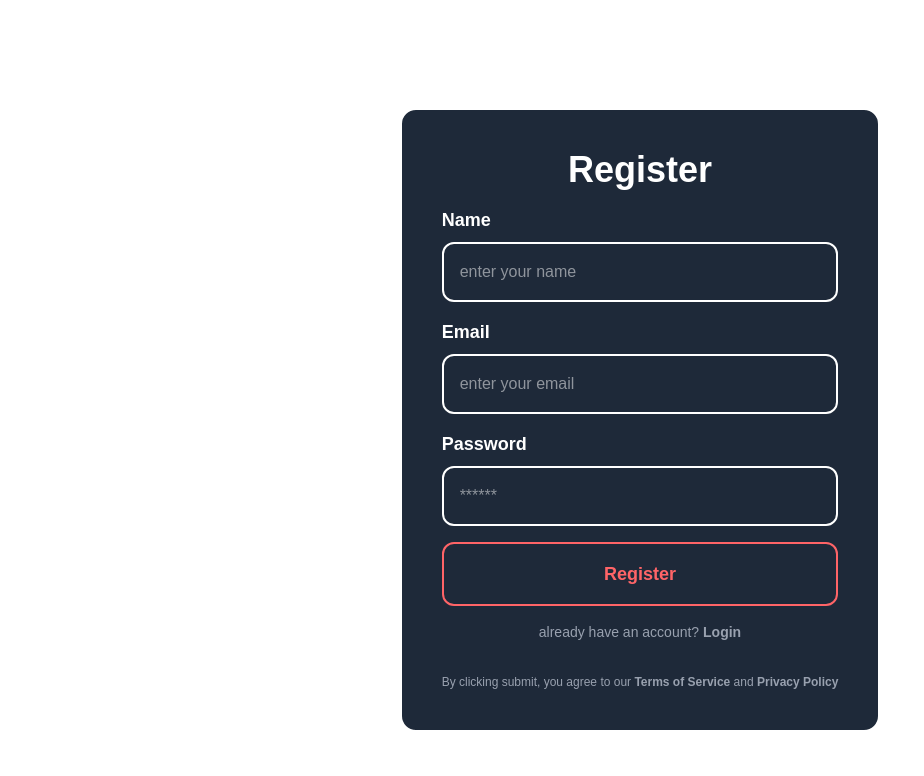
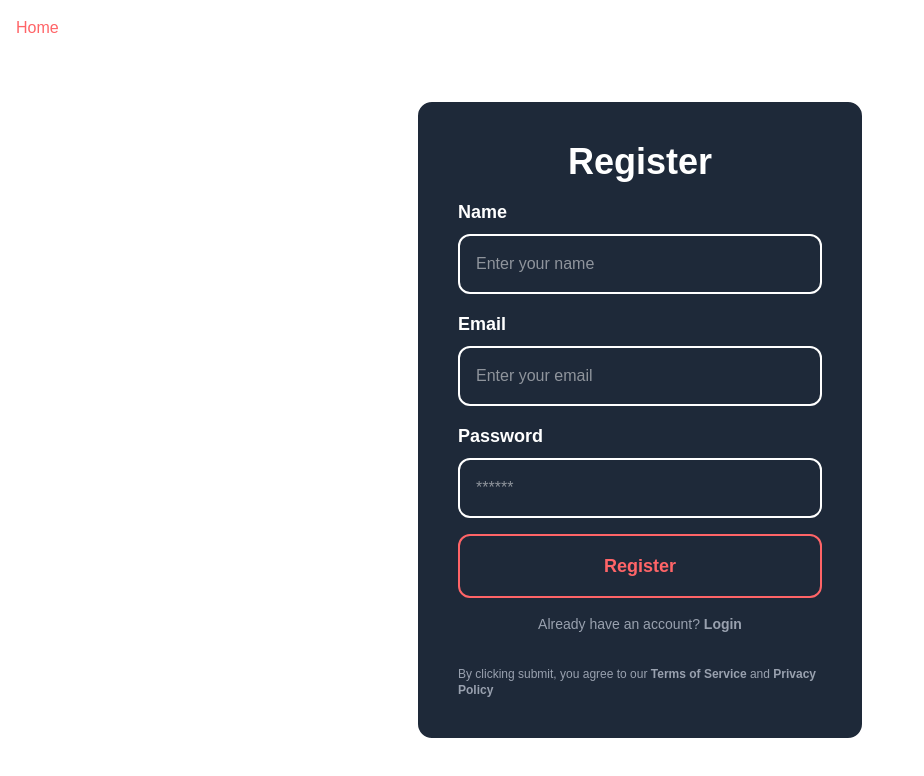
Before and after one commit to Abhya1559/authentication, a Next.js app: page /register in a window 1280 px wide. Shown: the top 776 px of the page, without its empty margins (0-924 px from the left). Built offline with nearby package versions, Linux system fonts and the light colour scheme.

Commit message:
done some work

```diff
--- a/app/(Auth)/login/page.tsx
+++ b/app/(Auth)/login/page.tsx
@@ -3,6 +3,9 @@ import Link from "next/link";
 export default function Login() {
   return (
     <div className="flex justify-center items-center min-h-screen  text-white">
+      <Link rel="stylesheet" href="/" className="absolute top-4 left-4 text-blue-500 hover:text-blue-700 ml-2">
+        Home
+      </Link>
       <form
         action=""
         className="flex mt-10 flex-col gap-4 border-2 rounded-2xl p-10 bg-gray-800 w-full max-w-md"
@@ -15,26 +18,27 @@ export default function Login() {
           </label>
           <input
             id="email"
+            name="email"
             type="email"
+            className="border-2 rounded-xl p-4 "
+            placeholder="Enter your email"
+            autoComplete="off"
             required
-            className="border-2 rounded-2xl p-4 text-black"
           />
         </div>
 
         <div className="flex flex-col gap-2">
-          <div className="flex justify-between items-center">
-            <label htmlFor="password" className="font-semibold text-lg">
-              Password
-            </label>
-            <a href="#" className="hover:text-orange-400 text-sm">
-              Forgot Password
-            </a>
-          </div>
+          <label htmlFor="password" className="font-semibold text-lg">
+            Password
+          </label>
           <input
             id="password"
+            name="password"
             type="password"
+            className="border-2 rounded-xl p-4 "
+            placeholder="******"
+            autoComplete="new-password"
             required
-            className="border-2 rounded-2xl p-4 text-black"
           />
         </div>
 
@@ -47,7 +51,10 @@ export default function Login() {
 
         <p className="text-center text-gray-400 text-sm">
           Don&apos;t have an account?{" "}
-          <Link href="/register" className="font-semibold hover:text-orange-400">
+          <Link
+            href="/register"
+            className="font-semibold hover:text-orange-400"
+          >
             Register
           </Link>
         </p>
--- a/app/(Auth)/register/page.tsx
+++ b/app/(Auth)/register/page.tsx
@@ -3,34 +3,67 @@ import Link from "next/link";
 export default function Register() {
   return (
     <div className="flex justify-center items-center min-h-screen text-white">
+      <Link href="/" className="absolute top-4 left-4 text-red-400 hover:text-red-600">Home</Link>
       <form
         action=""
-        className="flex mt-10 flex-col gap-4 border-2 rounded-2xl p-10 bg-gray-800 max-wd-md"
+        className="flex mt-10 flex-col gap-4 border-2 rounded-2xl p-10 bg-gray-800 max-w-md w-full"
       >
         <h1 className="font-bold text-4xl text-center">Register</h1>
+
         <div className="flex flex-col gap-2">
           <label htmlFor="name" className="font-semibold text-lg">
             Name
           </label>
-          <input type="text" className="border-2 rounded-xl p-4 " placeholder="enter your name"/>
+          <input
+            id="name"
+            name="name"
+            type="text"
+            className="border-2 rounded-xl p-4 "
+            placeholder="Enter your name"
+            autoComplete="off"
+            required
+          />
         </div>
+
         <div className="flex flex-col gap-2">
-          <label htmlFor="" className="font-semibold text-lg">
+          <label htmlFor="email" className="font-semibold text-lg">
             Email
           </label>
-          <input type="email" className="border-2 rounded-xl p-4 " placeholder="enter your email"/>
+          <input
+            id="email"
+            name="email"
+            type="email"
+            className="border-2 rounded-xl p-4 "
+            placeholder="Enter your email"
+            autoComplete="off"
+            required
+          />
         </div>
+
         <div className="flex flex-col gap-2">
-          <label htmlFor="" className="font-semibold text-lg">
+          <label htmlFor="password" className="font-semibold text-lg">
             Password
           </label>
-          <input type="password" className="border-2 rounded-xl p-4 " placeholder="******"/>
+          <input
+            id="password"
+            name="password"
+            type="password"
+            className="border-2 rounded-xl p-4 "
+            placeholder="******"
+            autoComplete="new-password"
+            required
+          />
         </div>
-        <button className="border-red-400 border-2 p-4 rounded-xl font-bold text-lg text-red-400 hover:bg-red-400 hover:text-white cursor-pointer">
+
+        <button
+          type="submit"
+          className="border-red-400 border-2 p-4 rounded-xl font-bold text-lg text-red-400 hover:bg-red-400 hover:text-white transition-colors"
+        >
           Register
         </button>
+
         <p className="text-center text-gray-400 text-sm">
-          already have an account?{" "}
+          Already have an account?{" "}
           <Link href="/login" className="font-semibold hover:text-orange-400">
             Login
           </Link>
--- /dev/null
+++ b/app/api/auth/register/route.ts
@@ -0,0 +1,19 @@
+import { NextRequest, NextResponse } from "next/server";
+
+export async function POST(request: NextRequest) {
+  try {
+    const body = await request.json();
+    const { name, email, password } = body;
+
+    if (!name || !email || !password) {
+      return NextResponse.json({
+        message: "All credentials are required",
+        status: 404,
+      });
+    }
+    return NextResponse.json({message:"User registered Successfully"})
+  } catch (error) {
+    console.log(error);
+    return NextResponse.json({ message: "Server error", status: 501 });
+  }
+}
--- a/app/page.tsx
+++ b/app/page.tsx
@@ -1,12 +1,47 @@
-import Link from "next/link";
+"use client";
+import { useRouter } from "next/navigation";
+import { useState } from "react";
+
 export default function Home() {
+  const [animate, setAnimate] = useState(false);
+  const router = useRouter();
+  const handleLoginClick = () => {
+    setAnimate(true);
+    setTimeout(() => {
+      router.push("/login");
+    }, 1000);
+  };
+  const handleRegister = () => {
+    setAnimate(true);
+    setTimeout(() => {
+      router.push("/register");
+    }, 1000);
+  };
   return (
     <div className="flex flex-col items-center justify-center h-screen bg-gray-900">
-     {/* <Login /> */}
-      <h1 className="font-bold text-6xl bg-gradient-to-r from-pink-400 via-red-400 to-pink-500 bg-clip-text text-transparent">Welcome to the home page</h1>
+      {/* <Login /> */}
+      {animate && (
+        <div className="absolute inset-0 flex items-center justify-center bg-black bg-opacity-80 z-50 transition-opacity duration-500">
+          <div className="w-20 h-20 border-8 border-white border-t-transparent rounded-full animate-spin" />
+        </div>
+      )}
+
+      <h1 className="font-bold text-6xl bg-gradient-to-r from-pink-400 via-red-400 to-pink-500 bg-clip-text text-transparent">
+        Welcome to the home page
+      </h1>
       <div className="flex justify-between items-center gap-10 mt-10">
-        <Link href="/login" className="border-red-400 border-2  text-red-400 hover:bg-red-400 hover:text-white  px-8 py-4 font-bold text-xl rounded-xl">Login</Link>
-        <Link href="/register" className="border-green-400 border-2  text-green-400 hover:bg-green-400 hover:text-white  px-8 py-4 font-bold text-xl rounded-xl">Register</Link>
+        <button
+          onClick={handleLoginClick}
+          className="border-red-400 border-2 cursor-pointer  text-red-400 hover:bg-red-400 hover:text-white  px-8 py-4 font-bold text-xl rounded-xl"
+        >
+          Login
+        </button>
+        <button
+          onClick={handleRegister}
+          className="border-green-400 border-2 cursor-pointer  text-green-400 hover:bg-green-400 hover:text-white  px-8 py-4 font-bold text-xl rounded-xl"
+        >
+          Register
+        </button>
       </div>
     </div>
   );
```
Also changed, not shown: app/api/auth/login/route.ts (added).
